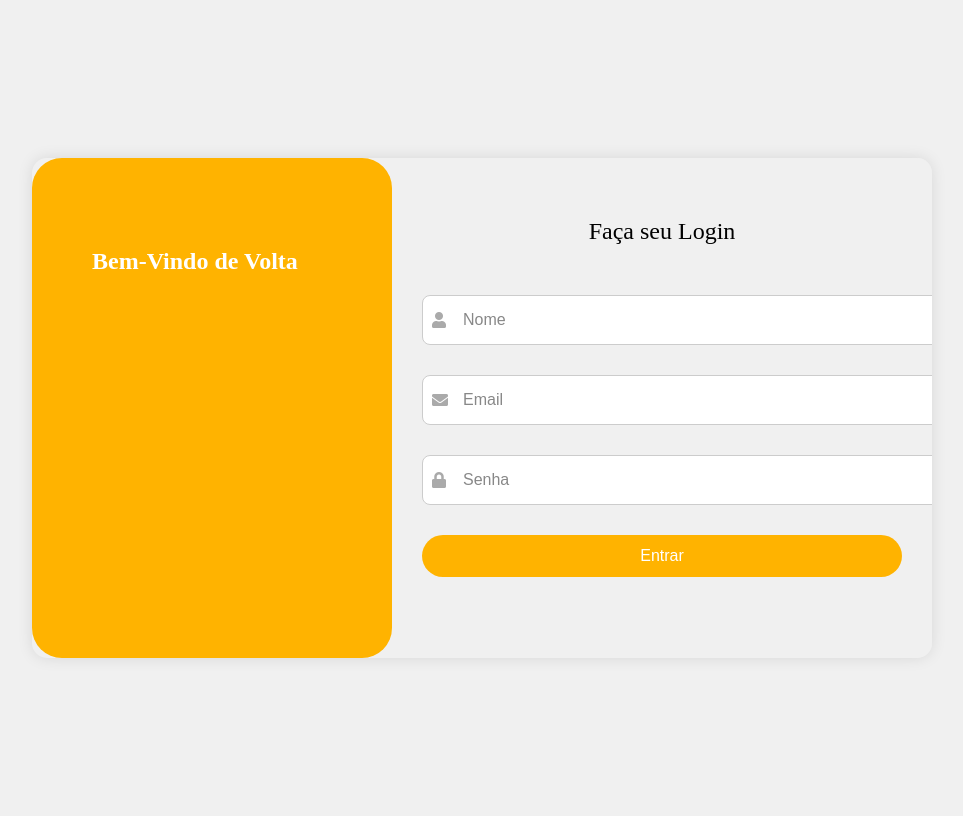
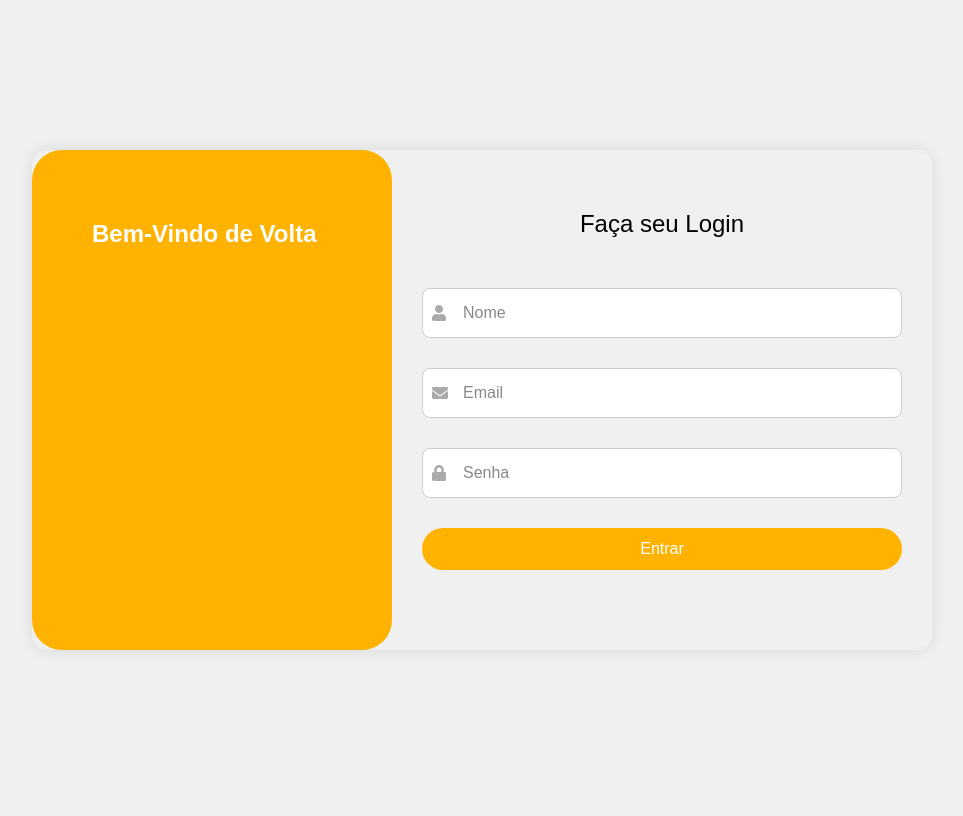
Before and after one commit to EricIkeda1/X4Glass, a Django app: page /login/ in a window 1280 px wide. Shown: the whole page, without its empty margins (158-1121 px from the left). After the commit the page ends 650 px from the top, so only its background shows below. Run offline with Django 5.2, Linux system fonts and the light colour scheme.

Commit message:
Correções Login

```diff
--- a/Frontend/GlassHub/GlassHubApp/static/style_login.css
+++ b/Frontend/GlassHub/GlassHubApp/static/style_login.css
@@ -1,4 +1,3 @@
-<link href="https://fonts.googleapis.com/css2?family=Poppins:wght@400;600&display=swap" rel="stylesheet">
 * {
     margin: 0;
     padding: 0;
```
